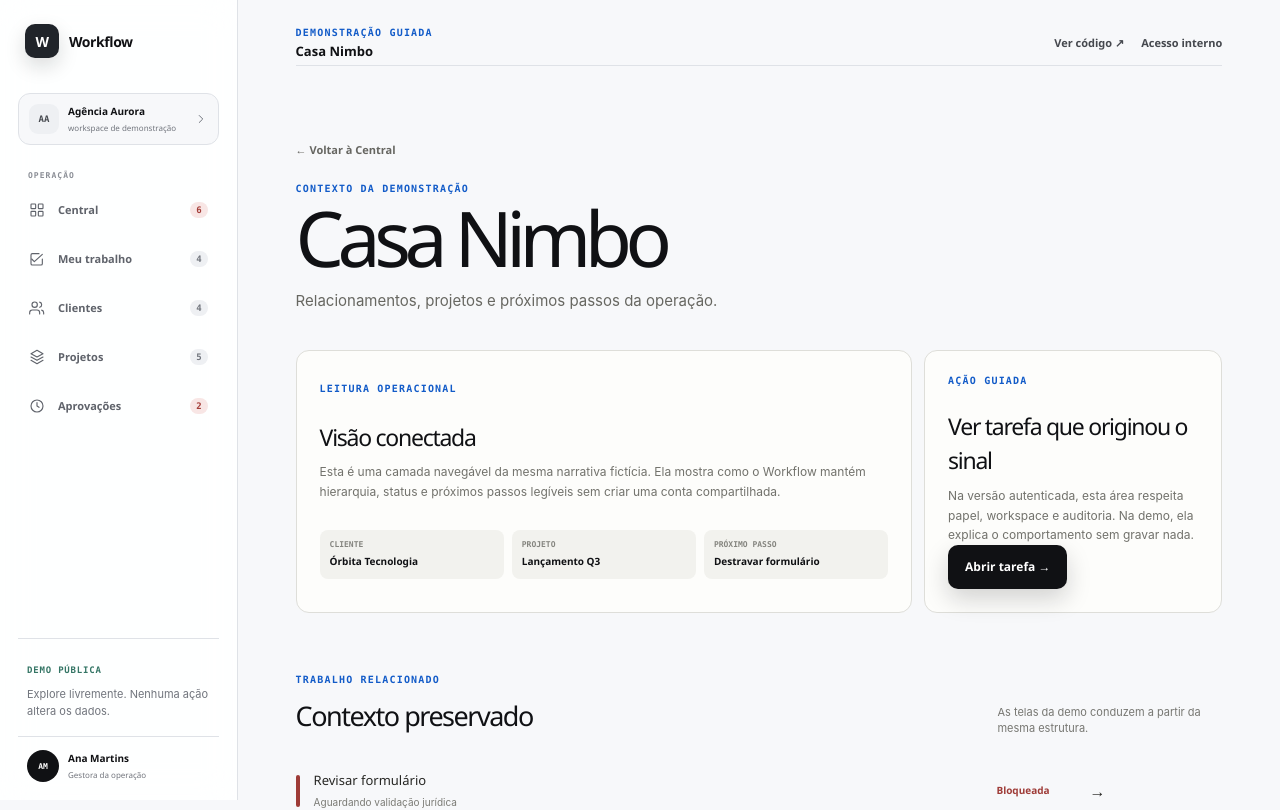
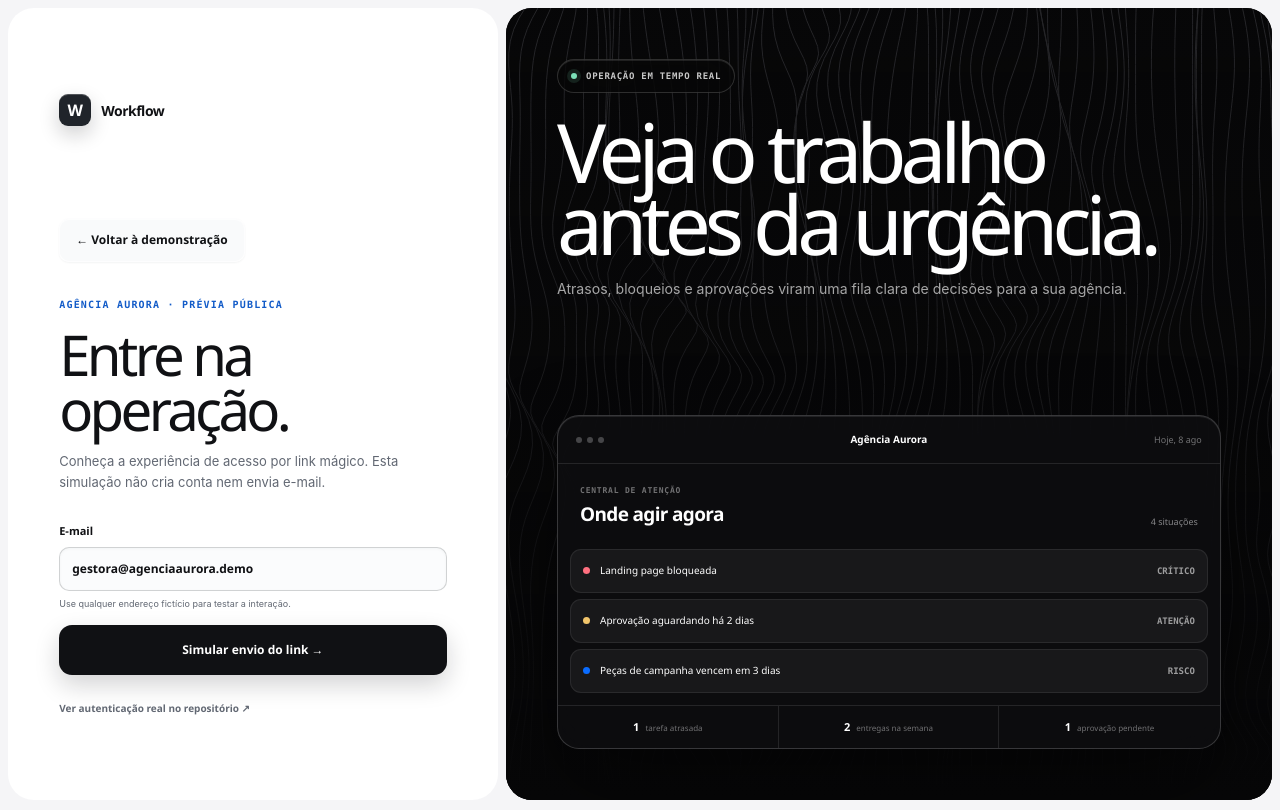
Before and after one commit to Thalles714/workflow-app, a Next.js app: page /demo/login in a window 1280 px wide. Shown: the top 810 px of the page. Built offline with nearby package versions, Linux system fonts and the light colour scheme.

Commit message:
feat(demo): add public login preview

```diff
--- /dev/null
+++ b/src/app/demo/login/page.tsx
@@ -0,0 +1,31 @@
+import Link from "next/link";
+
+import { DemoLoginForm } from "@/components/demo/demo-login-form";
+import { LoginShell } from "@/components/layouts/app-shell";
+
+export default function DemoLoginPage() {
+  return (
+    <LoginShell>
+      <div id="login-form">
+        <Link className="ui-button ui-button--secondary login-demo-link" href="/demo">
+          ← Voltar à demonstração
+        </Link>
+        <span className="eyebrow">Agência Aurora · prévia pública</span>
+        <h1>Entre na operação.</h1>
+        <p>
+          Conheça a experiência de acesso por link mágico. Esta simulação não cria conta nem envia
+          e-mail.
+        </p>
+        <DemoLoginForm />
+        <a
+          className="login-back"
+          href="https://github.com/Thalles714/workflow-app"
+          rel="noreferrer"
+          target="_blank"
+        >
+          Ver autenticação real no repositório ↗
+        </a>
+      </div>
+    </LoginShell>
+  );
+}
--- a/src/app/globals.css
+++ b/src/app/globals.css
@@ -2319,7 +2319,9 @@ body {
   background: radial-gradient(circle at 82% 0%, #eef4ff, transparent 32%), var(--canvas);
 }
 .login-demo-link {
-  margin-bottom: 14px;
+  display: flex;
+  width: fit-content;
+  margin-bottom: 28px;
 }
 .demo-topbar {
   display: flex;
--- /dev/null
+++ b/src/components/demo/demo-login-form.tsx
@@ -0,0 +1,40 @@
+"use client";
+
+import { useState, type FormEvent } from "react";
+
+import { Alert, Button, Field, Input } from "@/components/ui";
+
+export function DemoLoginForm() {
+  const [simulated, setSimulated] = useState(false);
+
+  function simulateLogin(event: FormEvent<HTMLFormElement>) {
+    event.preventDefault();
+    setSimulated(true);
+  }
+
+  return (
+    <>
+      {simulated ? (
+        <Alert title="Link demonstrativo enviado" tone="success">
+          Em uma conta real, o acesso chegaria por e-mail. Nesta demonstração nenhum dado foi
+          enviado.
+        </Alert>
+      ) : null}
+      <form className="login-form" onSubmit={simulateLogin}>
+        <Field label="E-mail" helper="Use qualquer endereço fictício para testar a interação.">
+          <Input
+            autoComplete="email"
+            defaultValue="gestora@agenciaaurora.demo"
+            id="demo-email"
+            name="email"
+            required
+            type="email"
+          />
+        </Field>
+        <Button type="submit" variant="primary">
+          Simular envio do link →
+        </Button>
+      </form>
+    </>
+  );
+}
--- a/src/components/demo/demo-shell.tsx
+++ b/src/components/demo/demo-shell.tsx
@@ -124,7 +124,7 @@ export function DemoShell({ children, title }: { children: ReactNode; title: str
             <a href="https://github.com/Thalles714/workflow-app" rel="noreferrer" target="_blank">
               Ver código ↗
             </a>
-            <a href="/login">Acesso interno</a>
+            <DemoLink href="/demo/login">Acesso interno</DemoLink>
           </div>
         </header>
         <div id="tour-content">{children}</div>
```
Also changed, not shown: 2 other files (tests, documents, lock files or other folders).
